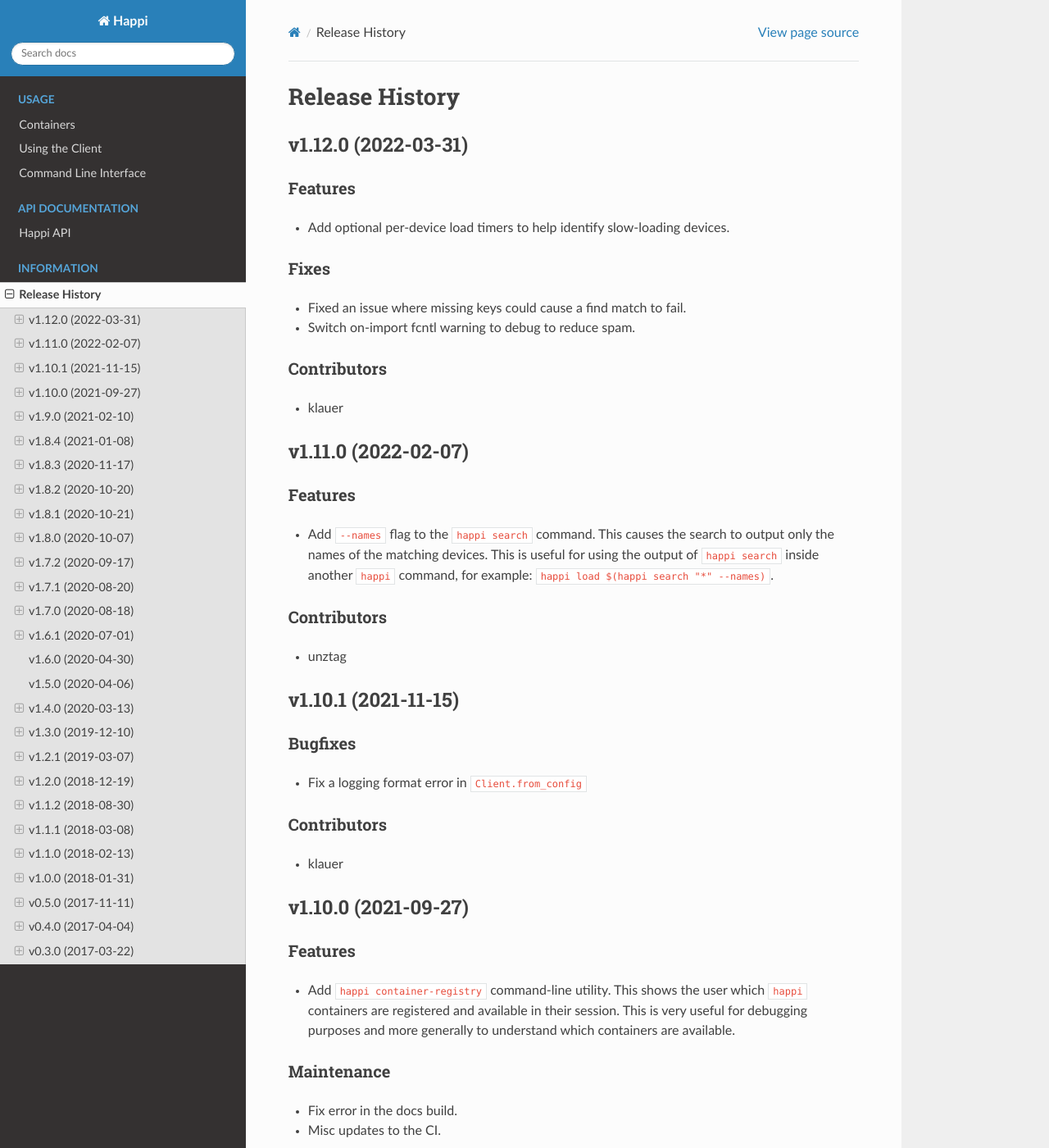
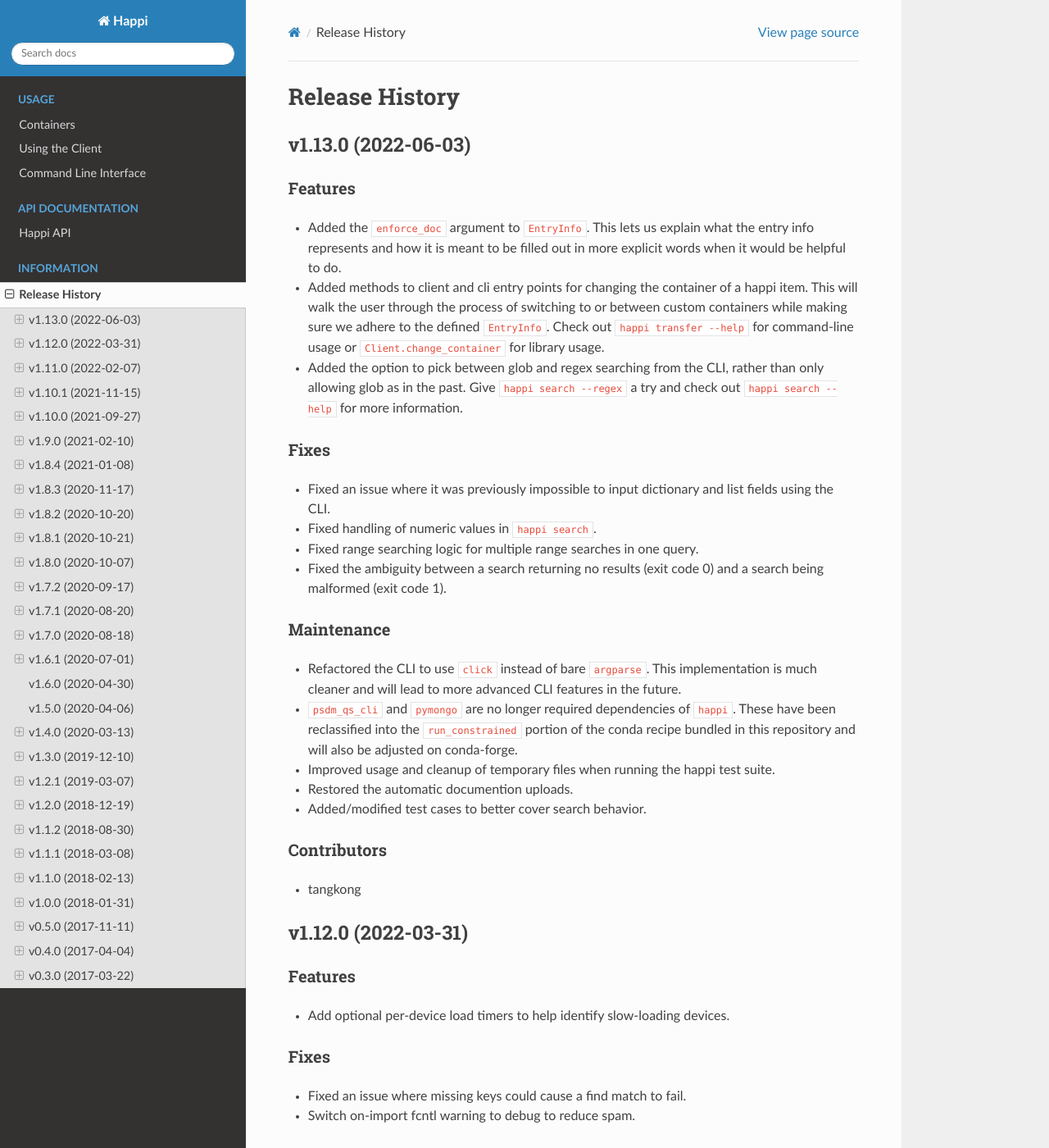
Before and after one commit to pcdshub/happi, a Sphinx documentation site: the page built from docs/source/releases.rst, in a window 1280 px wide and 1400 px high. Shown: the whole window at 82% size. Built offline with Sphinx 7.4.7 and the Read the Docs theme 2.0.0, drawn with Linux system fonts in a browser that asks for light colours.

Commit message:
DOC: write release notes for v1.13.0

```diff
--- a/docs/source/releases.rst
+++ b/docs/source/releases.rst
@@ -1,6 +1,52 @@
 =================
  Release History
 =================
+
+v1.13.0 (2022-06-03)
+====================
+
+Features
+--------
+- Added the ``enforce_doc`` argument to ``EntryInfo``. This lets us explain
+  what the entry info represents and how it is meant to be filled out
+  in more explicit words when it would be helpful to do.
+- Added methods to client and cli entry points for changing the container
+  of a happi item. This will walk the user through the process of
+  switching to or between custom containers while making sure we adhere
+  to the defined ``EntryInfo``. Check out ``happi transfer --help`` for
+  command-line usage or ``Client.change_container`` for library usage.
+- Added the option to pick between glob and regex searching from the CLI,
+  rather than only allowing glob as in the past.
+  Give ``happi search --regex`` a try and check out ``happi search --help``
+  for more information.
+
+Fixes
+-----
+- Fixed an issue where it was previously impossible to input dictionary
+  and list fields using the CLI.
+- Fixed handling of numeric values in ``happi search``.
+- Fixed range searching logic for multiple range searches in one query.
+- Fixed the ambiguity between a search returning no results (exit code 0)
+  and a search being malformed (exit code 1).
+
+Maintenance
+-----------
+- Refactored the CLI to use ``click`` instead of bare ``argparse``.
+  This implementation is much cleaner and will lead to more advanced
+  CLI features in the future.
+- ``psdm_qs_cli`` and ``pymongo`` are no longer required dependencies of
+  ``happi``. These have been reclassified into the ``run_constrained``
+  portion of the conda recipe bundled in this repository and will also
+  be adjusted on conda-forge.
+- Improved usage and cleanup of temporary files when running the happi
+  test suite.
+- Restored the automatic documention uploads.
+- Added/modified test cases to better cover search behavior.
+
+Contributors
+------------
+- tangkong
+
 
 v1.12.0 (2022-03-31)
 ====================
```
